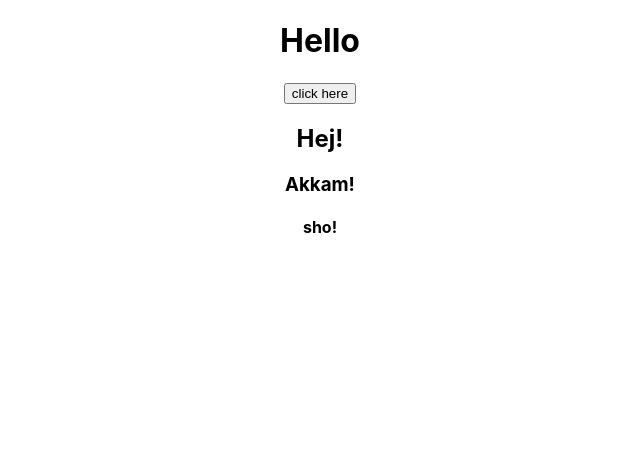
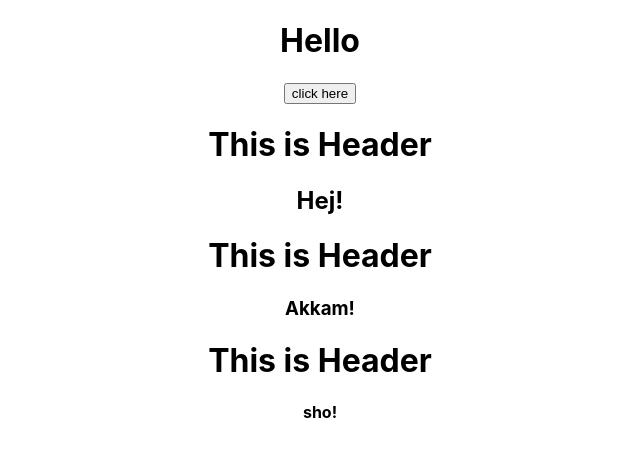
Before and after one commit to Chali96/my-react-portfolio, a React (Create React App) app: page / in a window 1280 px wide. Shown: the top 456 px of the page, without its empty margins (320-960 px from the left). Built offline with nearby package versions, Linux system fonts and the light colour scheme.

Commit message:
imported the browser, routes and route from react-router-dom

```diff
--- a/package.json
+++ b/package.json
@@ -8,6 +8,7 @@
     "@testing-library/user-event": "^13.5.0",
     "react": "^18.2.0",
     "react-dom": "^18.2.0",
+    "react-router-dom": "^6.11.1",
     "react-scripts": "5.0.1",
     "web-vitals": "^2.1.4"
   },
--- a/src/App.js
+++ b/src/App.js
@@ -1,3 +1,4 @@
+import { BrowserRouter, Routes, Route } from 'react-router-dom';
 import './App.css';
 import Home from './components/Home';
 import Contact from './components/Contact';
--- a/src/components/About.js
+++ b/src/components/About.js
@@ -1,6 +1,9 @@
+import Header from './Header';
+
 const About = () => {
     return (
     <div>
+        <Header/>
         <h4>
             sho!
         </h4>
--- a/src/components/Contact.js
+++ b/src/components/Contact.js
@@ -1,6 +1,10 @@
+import Header from './Header';
+
+
 const Contact = () => {
     return (
         <div>
+            <Header/>
             <h3>
                 Akkam!
             </h3>
--- a/src/components/Header.js
+++ b/src/components/Header.js
@@ -0,0 +1,11 @@
+const Header = () => {
+    return (
+     <div>
+        <h1>
+            This is Header
+        </h1>
+     </div>
+    );
+};
+
+export default Header;
--- a/src/components/Home.js
+++ b/src/components/Home.js
@@ -1,6 +1,10 @@
+import Header from './Header';
+
+
 const Home = () => {
     return (
         <div className="App">
+          <Header />
           <h2> Hej! </h2>
         </div>
     );
```
Also changed, not shown: src/components/Footer.js (+11 -0 lines), 1 other file (tests, documents, lock files or other folders).
